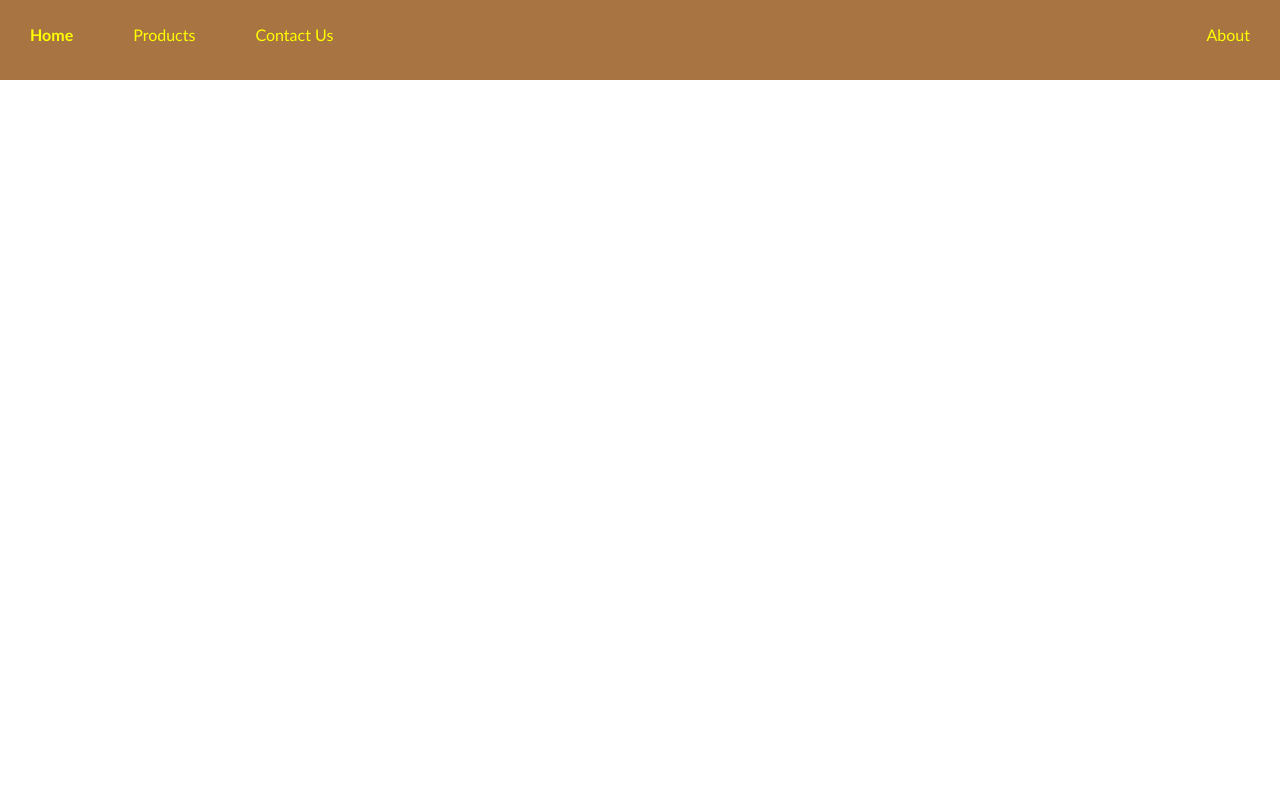
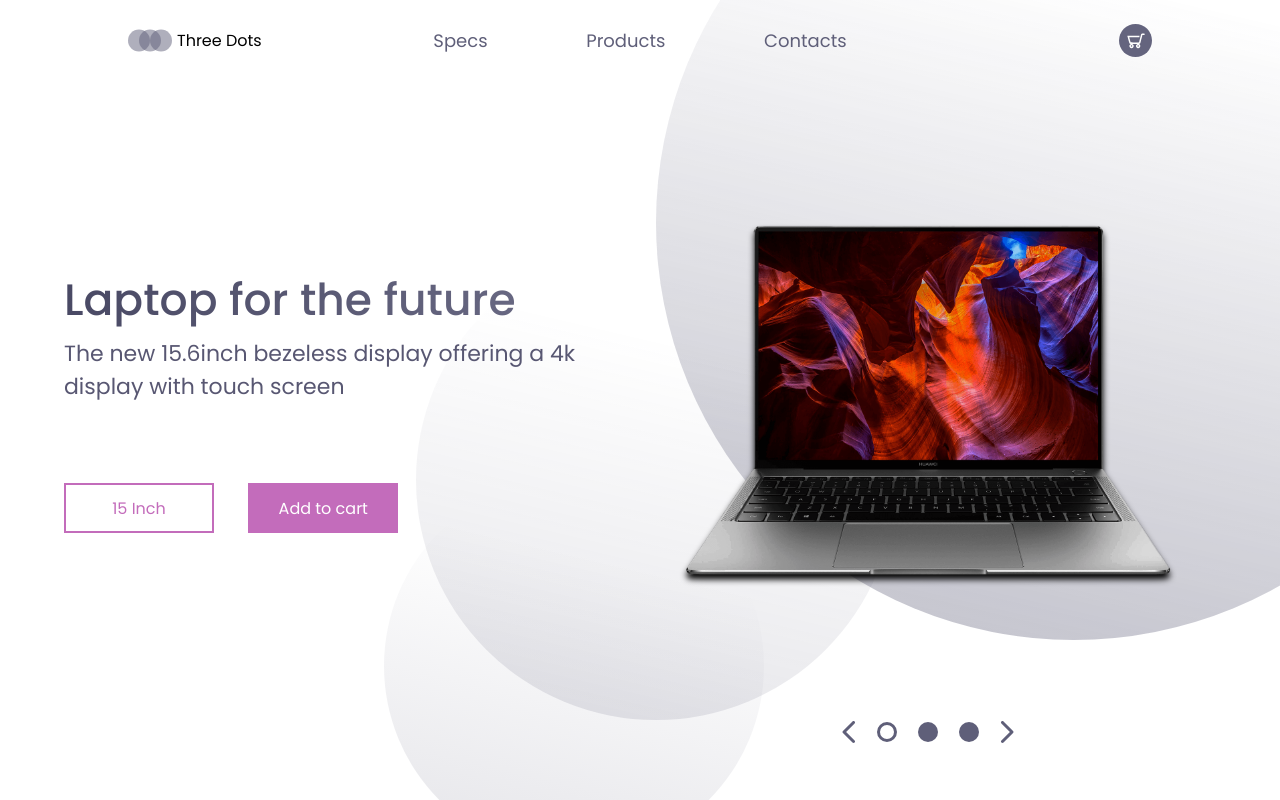
Before and after one commit to Mudhol/mudhol.github.io, a plain HTML site: page index.html in a window 1280 px wide. Drawn offline with Linux system fonts and the light colour scheme.

Commit message:
reverting back

```diff
--- a/index.html
+++ b/index.html
@@ -1,27 +1,59 @@
 <!DOCTYPE html>
-<html lang="en">
+<html>
 <head>
-    <meta charset="UTF-8">
-    <meta name="viewport" content="width=device-width, initial-scale=1.0">
-    <meta http-equiv="X-UA-Compatible" content="ie=edge">
-    <link rel="stylesheet" href="style.css">
-    <title>Welcome| Altruse</title>
+	<meta charset="utf-8">
+	<meta name="viewport" content="width=device-width,initial-scale=1.0">
+	<meta http-equiv="X-UA-Compatible" content='ie=edge'>
+	<link rel="stylesheet" type="text/css" href="style.css">
+	<link href="https://fonts.googleapis.com/css?family=Poppins:400,500&display=swap"
+			rel="stylesheet">
+	<title>Landing Page</title>
 </head>
 <body>
 	<header>
-        <div class="main-nav">
+		<div class="logo-container">
+			<img src="./img/logo.svg" alt="logo">
+			<h4 class="logo">Three Dots</h4>
+		</div>
 		<nav>
-                <ul class="nav-list">
-                    <li><a href="index.html" class="nav-link">Home</a></li>
-                    <li><a href="#" class="nav-link">Products</a></li>
-                    <li><a href="#" class="nav-link">Contact Us</a></li>
-                    <li class="right-link"><a href="#" class="nav-link">About</a></li>
+			<ul class="nav-links">
+				<li><a class="nav-link" href="#">Specs</a></li>
+				<li><a class="nav-link" href="#">Products</a></li>
+				<li><a class="nav-link" href="#">Contacts</a></li>
 			</ul>
 		</nav>
+		<div class="cart">
+			<img src="./img/cart.svg" alt="cart">
 		</div>
 	</header>
-    <section>
-
+	<main>
+		<section class="presentation">
+			<div class="introduction">
+				<div class="intro-text">
+					<h1>Laptop for the future</h1>
+					<p>The new 15.6inch bezeless display offering a 4k display
+						with touch screen
+					</p>
+				</div>
+				<div class="cta">
+					<button class="cta-select">15 Inch</button>
+					<button class="cta-add">Add to cart</button>
+				</div>
+			</div>
+			<div class="cover">
+				<img src="./img/matebook.png" alt="matebook">
+			</div>
 		</section>
+		<div class="laptop-select">
+			<img src="./img/arrow-left.svg" alt="">
+			<img src="./img/dot.svg" alt="">
+			<img src="./img/dot-full.svg" alt="">
+			<img src="./img/dot-full.svg" alt="">
+			<img src="./img/arrow-right.svg" alt="">
+		</div>
+		<img class="big-circle" src="./img/big-eclipse.svg" alt="">
+		<img class="mid-circle" src="./img/mid-eclipse.svg" alt="">
+		<img class="small-circle" src="./img/small-eclipse.svg" alt="">
+	</main>
 </body>
 </html>
--- a/style.css
+++ b/style.css
@@ -1,34 +1,171 @@
 *{
-    font-family: 'Trebuchet MS', 'Lucida Sans Unicode', 'Lucida Grande', 'Lucida Sans', Arial, sans-serif;
-    margin: 0;
-    padding:0;
+	margin:0;
+	padding:0;
+	box-sizing: border-box;
 }
-/* Navbar */
-.nav-link{
-   text-decoration: none;
-   padding:30px;
-   color:yellow;
+body{
+	font-family:'Poppins',sans-serif;
+}
+button{
+	font-family:'Poppins',sans-serif;
+}
+header{
+	display:flex;
+	width:80%;
+	height: 10vh;
+	margin:auto;
+	align-items: center;
+}
+.logo-container,.nav-links,.cart{
+	display: flex;
+}
+.logo-container{
+	flex: 1;
+}
+.logo{
+	font-weight: 400;
+	margin: 5px;
+}
+nav{
+	flex: 2;
+}
+.nav-links{
+	justify-content: space-around;
+	list-style: none;
 
 }
-.nav-link:hover{
-    font-weight: 600;
+.nav-link{
+	color:#5f5f79;
+	font-size: 18px;
+	text-decoration: none;
 }
-li{
-    margin-top:25px;
+.cart{
+	flex: 1;
+	justify-content: flex-end;
 }
-.nav-list{
-    list-style:none;
-    display:flex;
-    width:100%;
-    height:10vh;
-    background:#A87441;
+.presentation{
+	display: flex;
+	width: 90%;
+	margin: auto;
+	min-height: 80vh;
+	align-items: center;
 }
-.right-link{
-    margin-left:auto;
+.introduction{
+	flex:1;
 }
-header{
-    position:fixed;
-    top:0;
-    width:100%;
+.intro-text h1{
+	font-size: 44px;
+	font-weight: 500;
+	background:linear-gradient(to right,#494964,#6f6f89);
+	-webkit-background-clip: text;
+	-webkit-text-fill-color: transparent;
 }
-/* Section */
+.intro-text p{
+	margin-top:5px;
+	font-size:22px;
+	color:#585772;
+}
+.cta{
+	padding: 50px 0px 0px 0px;
+}
+.cta-select{
+	border:2px solid #c36cbb;
+	background:transparent;
+	color: #c36cbb;;
+	width: 150px;
+	height:50px;
+	cursor: pointer;
+	font-size:16px;
+}
+.cta-add{
+	background:#c36cbb;
+	width: 150px;
+	height:50px;
+	cursor: pointer;
+	font-size:16px;
+	border:none;
+	color:white;
+	margin:30px 0px 0px 30px;
+
+}
+.cover{
+	flex: 1;
+	display:flex;
+	justify-content: center;
+	height:60vh;
+}
+.cover img{
+	height:100%;
+	filter:drop-shadow(0px 5px 3px black);
+	animation:drop 1.5s ease;
+}
+.big-circle{
+	position: absolute;
+	top: 0px;
+	right: 0px;
+	z-index: -1;
+	opacity: 0.7;
+	height: 80%;
+}
+.mid-circle{
+	position: absolute;
+	top: 30%;
+	right:30%;
+	z-index:-1;
+	height:60%;
+	opacity: 0.5;
+}
+.small-circle{
+	position: absolute;
+	bottom: 0%;
+	left:30%;
+	z-index:-1;
+}
+.laptop-select{
+	width:15%;
+	display: flex;
+	justify-content: space-around;
+	position: absolute;
+	right:20%;
+}
+@keyframes drop{
+	0%{
+		opacity: 0;
+		transform: translateY(-80px);
+	}
+	100%{
+		opacity: 1;
+		transform: translateY(0px);
+	}
+}
+@media screen and (max-width:1024px){
+	.presentation{
+		flex-direction:column;
+	}
+	.introduction{
+		margin-top: 5vh;
+		text-align: center;
+	}
+	.intro-text h1{
+		font-size:30px;
+	}
+	.intro-text p{
+		font-size: 18px;
+	}
+	.cta{
+		padding: 10px 0px 0px 0px;
+	}
+	.laptop-select{
+		bottom:5%;
+		right: 50%;
+		width: 50%;
+		transform:translate(50%,5%);
+	}
+	.cover img{
+		height:80%;
+	}
+	.small-circle,.mid-circle,.big-circle{
+		opacity: 0.2;
+
+	}
+}
```
Also changed, not shown: img/arrow-left.svg (added), img/arrow-right.svg (added), img/big-eclipse.svg (added), img/cart.svg (added), img/dot-full.svg (added), img/dot.svg (added), img/logo.svg (added), img/matebook.png (added), img/mid-eclipse.svg (added), img/small-eclipse.svg (added), 1 other file. Lines whose indentation alone changed are shown as unchanged.
